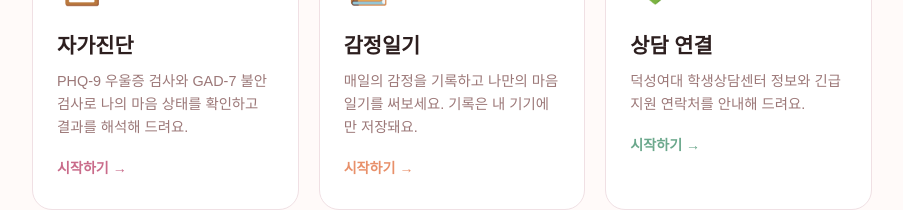
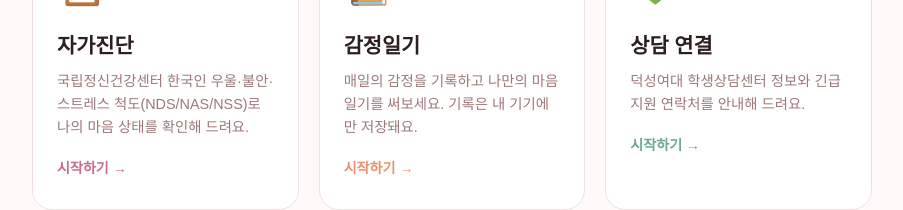
Before and after one commit to bee167/duksung-mental-health, a React (Vite) app: page / in a window 1280 px wide. Shown: the part 722-932 px from the top of the page, without its empty margins (188-1091 px from the left). Built offline with nearby package versions, Linux system fonts and the light colour scheme.

Commit message:
홈 자가진단 설명 NDS/NAS/NSS로 업데이트

```diff
--- a/src/pages/Home.jsx
+++ b/src/pages/Home.jsx
@@ -5,7 +5,7 @@ const FEATURES = [
   {
     icon: '📋',
     title: '자가진단',
-    desc: 'PHQ-9 우울증 검사와 GAD-7 불안 검사로 나의 마음 상태를 확인하고 결과를 해석해 드려요.',
+    desc: '국립정신건강센터 한국인 우울·불안·스트레스 척도(NDS/NAS/NSS)로 나의 마음 상태를 확인해 드려요.',
     to: '/survey',
     cls: 'fc-survey',
   },
```
